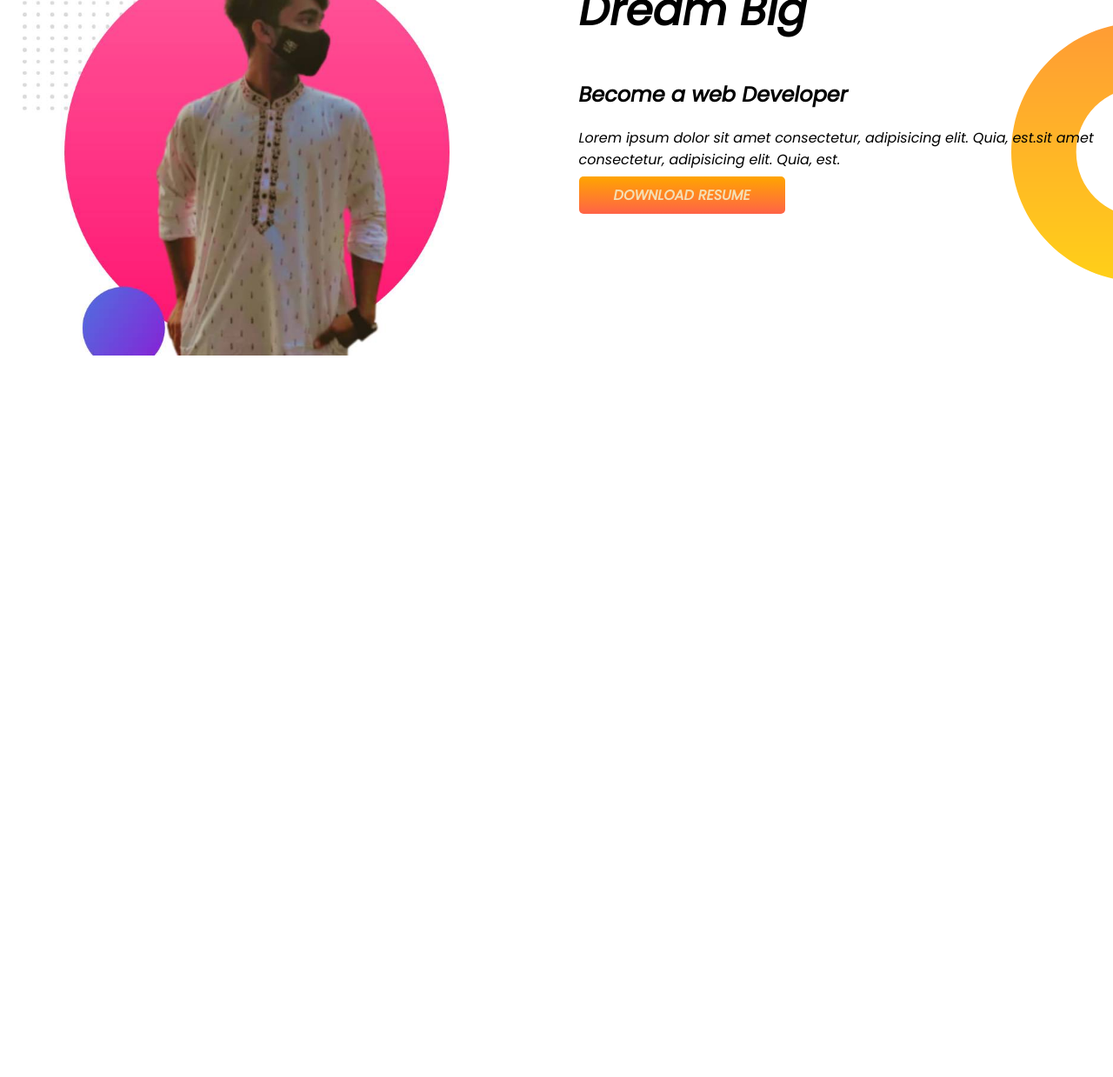
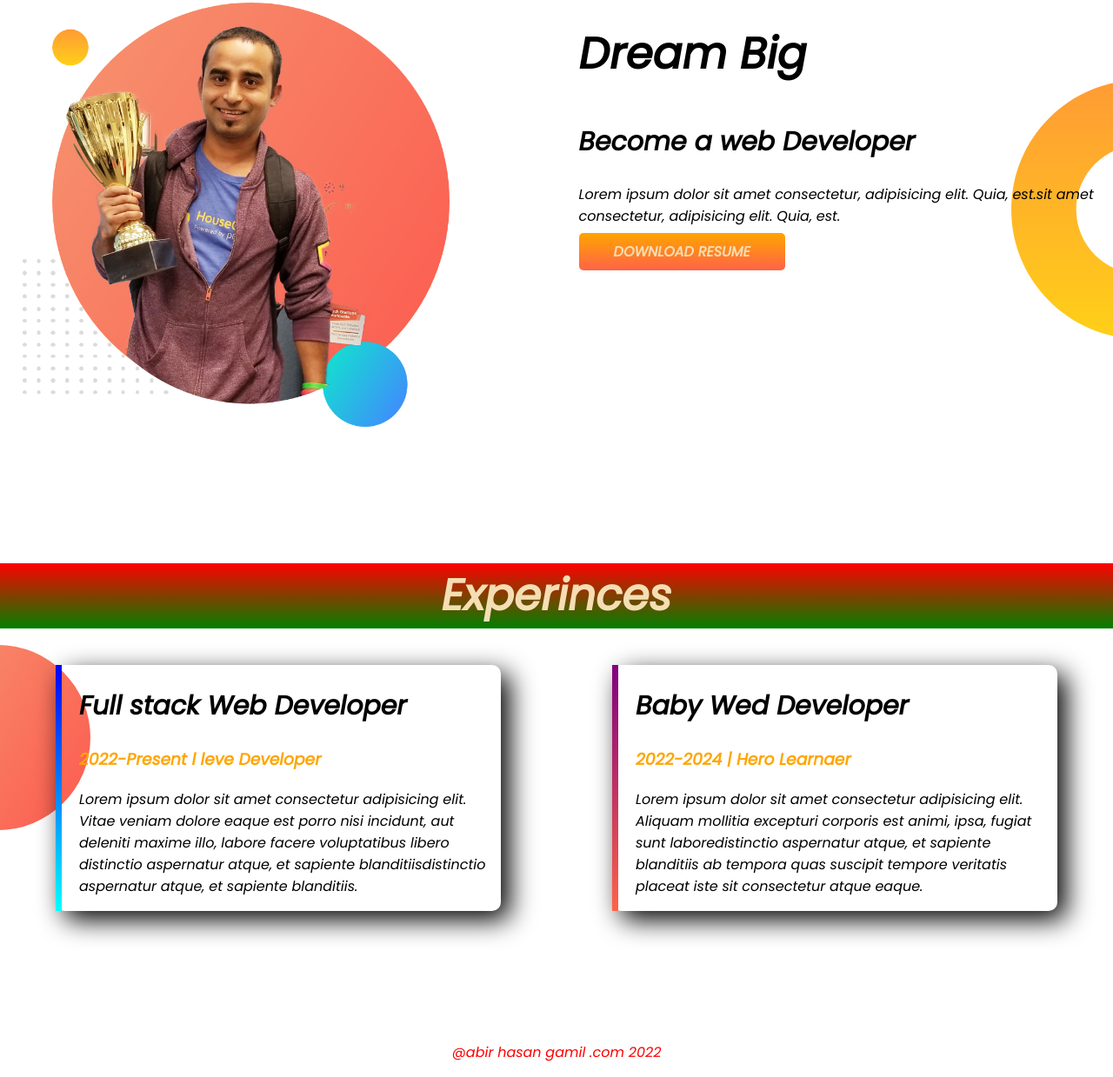
Before and after one commit to abirhasan33/developer-potrfolo, a plain HTML site: page index.html in a window 1280 px wide. Shown: the part 655-1894 px from the top of the page at 87% size. Before the commit the page ends 1171 px from the top, so only its background shows below. Drawn offline with Linux system fonts and the light colour scheme.

Commit message:
commit text

```diff
--- a/index.html
+++ b/index.html
@@ -9,7 +9,7 @@
 </head>
 <body>
 
- <section class="top-banner">
+ <section class="top-banner felx">
     <div class="hafe-width">
         <h1>Welcome To</h1>
         <h1><span class="coler">Abir Hasan</span> World</h1>
@@ -23,9 +23,9 @@
 
  </section>
 
- <section class="dream-big">
+ <section class="dream-big felx">
      <div class="hafe-width">
-         <img src="images/my-bg2.jpg" alt="">
+         <img src="images/jhankar.png" alt="">
      </div>
      <div class="hafe-width">
          <h1>Dream Big</h1>
@@ -35,5 +35,25 @@
      </div>
  </section>
 
+ <section class="experinces-area">
+     <h1 id="abir">Experinces</h1>
+   <div class="felx">
+
+     <div id="web-developer-full" class="item">
+        <h2>Full stack Web Developer</h2>
+        <h3 class="coler">2022-Present l leve Developer</h3>
+        <p>Lorem ipsum dolor sit amet consectetur adipisicing elit. Vitae veniam dolore eaque est porro nisi incidunt, aut deleniti maxime illo, labore facere voluptatibus libero distinctio aspernatur atque, et sapiente blanditiisdistinctio aspernatur atque, et sapiente blanditiis.</p>
+    </div>
+    <div id="wed-developer" class="item">
+        <h2>Baby Wed Developer</h2>
+        <h3 class="coler">2022-2024 | Hero Learnaer</h3>
+        <p>Lorem ipsum dolor sit amet consectetur adipisicing elit. Aliquam mollitia excepturi corporis est animi, ipsa, fugiat sunt laboredistinctio aspernatur atque, et sapiente blanditiis ab tempora quas suscipit tempore veritatis placeat iste sit consectetur atque eaque.</p>
+    </div>
+   </div>
+ </section>
+ <footer>
+     <p>@abir hasan gamil .com 2022</p>
+ </footer>
+
 </body>
 </html>
--- a/style.css
+++ b/style.css
@@ -10,9 +10,9 @@ h1{
 .coler{
     color: orange;
 }
-section{
+.felx{
     display: flex;
-    margin-bottom: 100px;
+    margin-bottom: 150px;
 }
 .hafe-width{
     width: 50%;
@@ -40,3 +40,41 @@ section{
     background-repeat: no-repeat;
     background-position: right;
 }
+h2{
+    font-size: 30px;
+}
+.experinces-area{
+    background-image: url(images/exp-bg.png);
+    background-repeat: no-repeat;
+    background-position: left;
+}
+.item{
+    width: 40%;
+    margin-left: 5%;
+    margin-right: 5%;
+    padding-left: 20px;
+    border-radius: 10px;
+    box-shadow: 10px 10px 30px;
+
+}
+#web-developer-full{
+    border-left: 7px solid;
+    border-image: linear-gradient(blue, cyan);
+    border-image-slice: 1;
+}
+#wed-developer{
+    border-left: 7px solid;
+    border-image: linear-gradient(purple, tomato);
+    border-image-slice: 1;
+}
+#abir{
+    text-align: center;
+    color: wheat;
+    background-image: linear-gradient(red, green);
+}
+footer p{
+    text-align: center;
+    color: red;
+    margin-top: 40px;
+
+}
```
Also changed, not shown: images/jhankar2.png (deleted), showOff/abir 2222.jpg (deleted), 4 other files.
